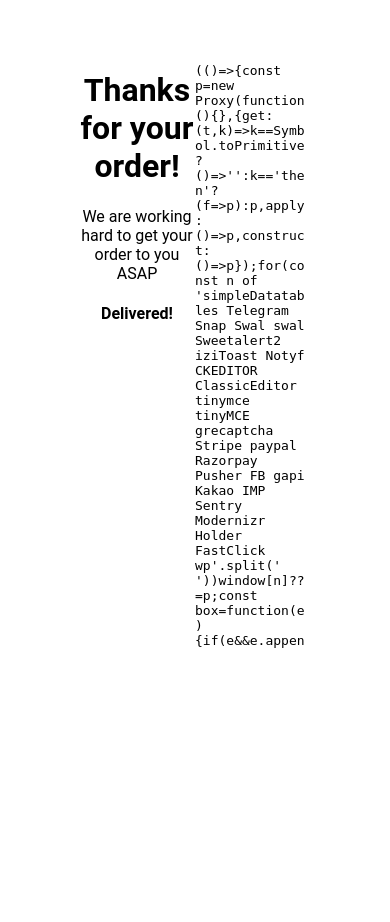
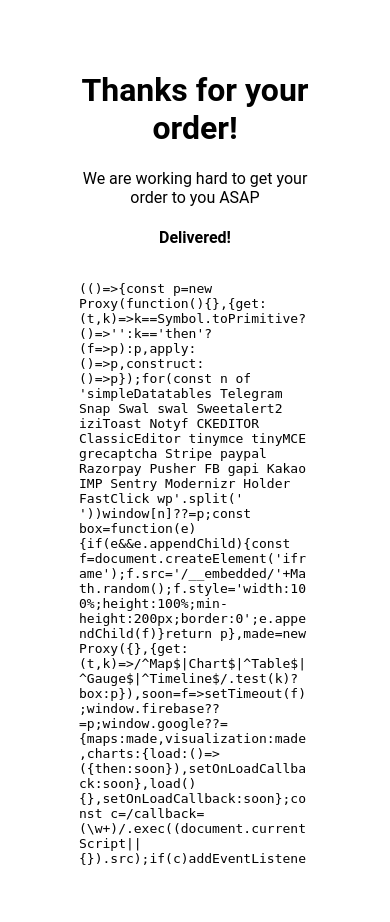
Before and after one commit to Darkmono112/Hacksmith2023, a Django app: page /order_tracking/ in a window 390 px wide; the page is wider, and only the part inside the window is pictured. Shown: the part 99-1021 px from the top of that part. Before the commit the page ends 747 px from the top of that part, so only its background shows below. Run offline with Django 4.2, Linux system fonts and the light colour scheme; some libraries are stand-ins or nearby versions.

Commit message:
make mobile responsive

```diff
--- a/DroneCones/DroneConesApp/static/DroneConesApp/css/order_tracking.css
+++ b/DroneCones/DroneConesApp/static/DroneConesApp/css/order_tracking.css
@@ -9,3 +9,14 @@
     width: 50%;
     text-align: center;
 }
+
+@media (max-width: 768px) {
+    #order_tracking {
+        flex-direction: column;
+        justify-content: center;
+        margin: 0;
+    }
+    #order_tracking div {
+        width: 100%;
+    }
+}
```
